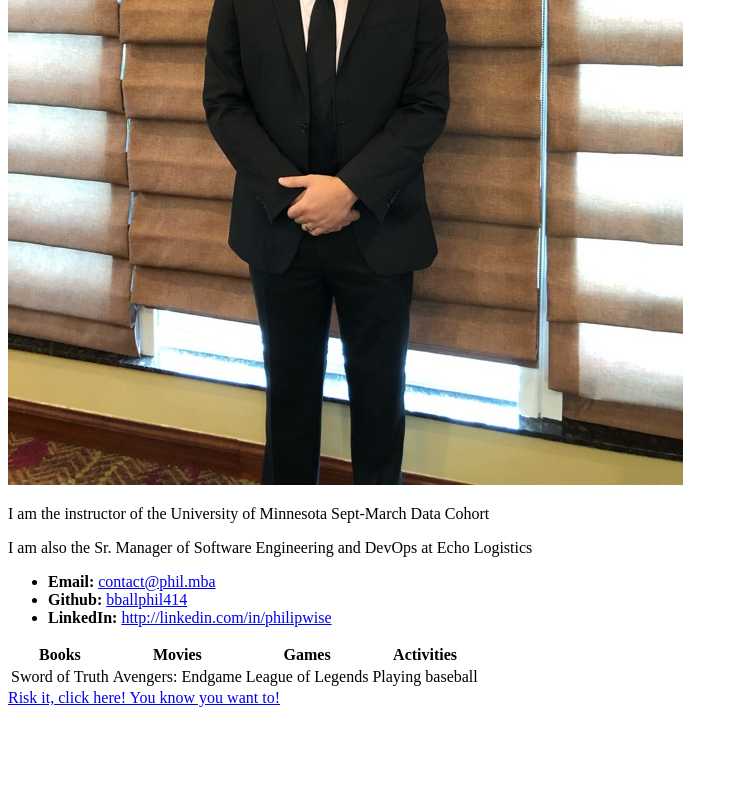
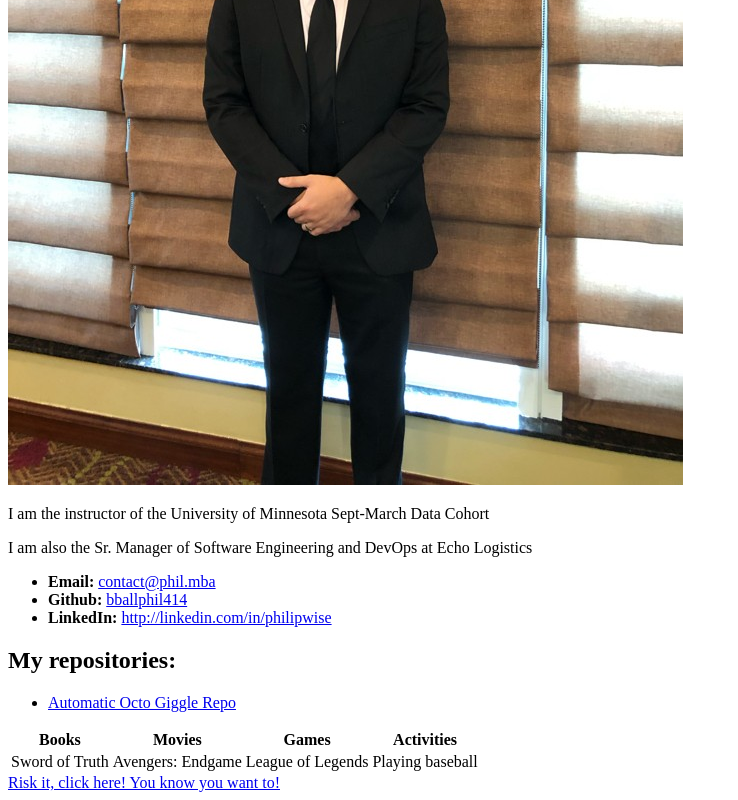
Before and after one commit to bballphil414/bballphil414.github.io, a plain HTML site: page index.html in a window 1280 px wide. Shown: the part 495-1295 px from the top of the page, without its empty margins (0-738 px from the left). Before the commit the page ends 1210 px from the top, so only its background shows below. Drawn offline with Linux system fonts and the light colour scheme.

```diff
--- a/index.html
+++ b/index.html
@@ -20,6 +20,11 @@
     <li><strong>LinkedIn:</strong> <a href="#">http://linkedin.com/in/philipwise</a></li>
   </ul>
 
+  <h2>My repositories:</h2>
+  <ul>
+    <li><a href="https://bballphil414.github.io/automatic-octo-giggle/">Automatic Octo Giggle Repo</a></li>
+  </ul>
+
   <table>
     <tr>
       <th>Books</th>
```
